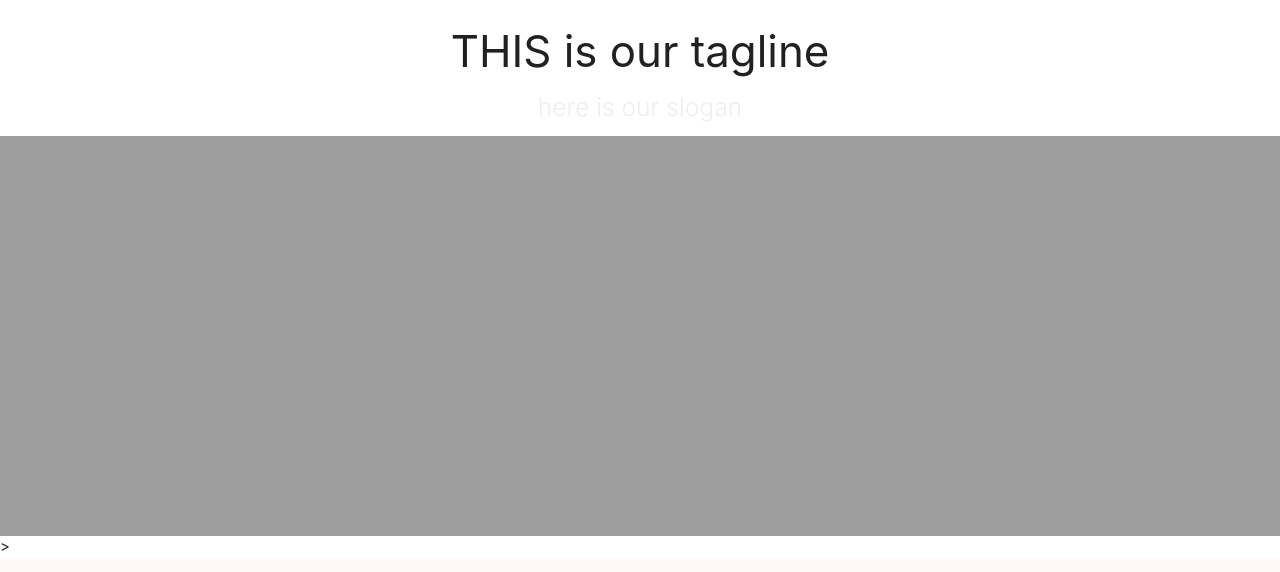
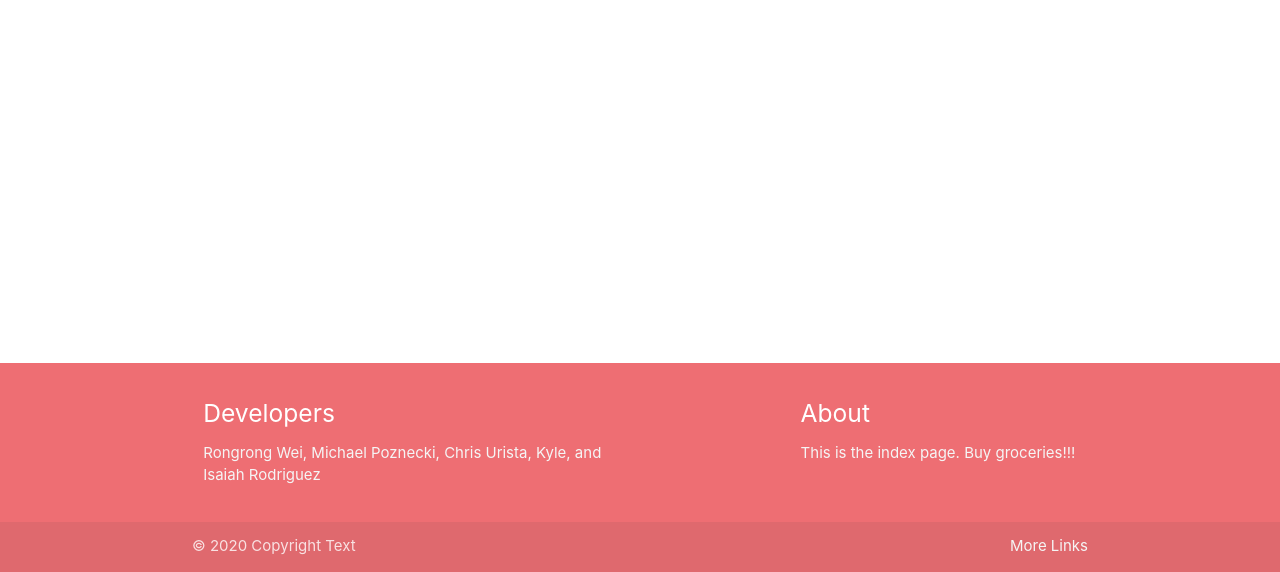
Before and after one commit to rongrongwei/grocery-site, a Django app: page / in a window 1280 px wide. Shown: the part 539-1111 px from the top of the page. Before the commit the page ends 1090 px from the top, so only its background shows below. Run offline with Django 3.2, Linux system fonts and the light colour scheme; some libraries are stand-ins or nearby versions.

Commit message:
did this work gui for login, index & search! extra stuff

```diff
--- a/grocerysite/grocerysite/templates/header.html
+++ b/grocerysite/grocerysite/templates/header.html
@@ -1,16 +1,12 @@
 
 <head>
+
       <!-- Compiled and minified CSS -->
     <link rel="stylesheet" href="https://cdnjs.cloudflare.com/ajax/libs/materialize/1.0.0/css/materialize.min.css">
 
     <!-- Compiled and minified JavaScript -->
     <script src="https://cdnjs.cloudflare.com/ajax/libs/materialize/1.0.0/js/materialize.min.js"></script>
-    <script>
-    var options={};
-  document.addEventListener('DOMContentLoaded', function() {
-    var elems = document.querySelectorAll('.carousel');
-    var instances = M.Carousel.init(elems, options);
-  });</script>
+
 
 
 </head>
@@ -18,6 +14,7 @@
 
 
 <body>
+  <script type="text/javascript" src="js/materialize.min.js"></script>
  <nav>
     <div class="nav-wrapper">
       <a href="/" class="brand-logo">GROCERY SITE</a>
@@ -29,6 +26,9 @@
     </div>
   </nav>
 
+
     {% block content %}
     {% endblock %}
+
+
 </body>
--- a/grocerysite/grocerysite/templates/index.html
+++ b/grocerysite/grocerysite/templates/index.html
@@ -2,15 +2,11 @@
 {% extends "header.html" %}
 {% block content %}
 
-        <p>This is the index page. Buy groceries!!!<br></p>
-
-
-
+ <script> $(document).ready(function(){
+    $('.carousel').carousel();
+  });
+ </script>
      <!-- SLIDER -->
-        <h1>SLIDER</h1>
-
-
-            <ul class ="slides">
               <li>
                   <img src="https://pngimg.com/uploads/pizza/pizza_PNG44026.png" alt="" class="responsive-img" alt="">
                   <div class="caption center-align">
@@ -18,50 +14,39 @@
                       <h5 class="light grey-text text-lighten-3"> here is our slogan</h5>
                   </div>
               </li>
-
-
             </ul>
         </div>
 
+ <div class="carousel">
+    <a class="carousel-item" href="#one!"><img src="https://lorempixel.com/250/250/nature/1"></a>
+    <a class="carousel-item" href="#two!"><img src="https://lorempixel.com/250/250/nature/2"></a>
+    <a class="carousel-item" href="#three!"><img src="https://lorempixel.com/250/250/nature/3"></a>
+    <a class="carousel-item" href="#four!"><img src="https://lorempixel.com/250/250/nature/4"></a>
+    <a class="carousel-item" href="#five!"><img src="https://lorempixel.com/250/250/nature/5"></a>
+  </div>
 
+        <!-- footer wouldve added to all pages but still figuring stuff out-->
+    <footer class="page-footer">
+          <div class="container">
+            <div class="row">
+              <div class="col l6 s12">
+                <h5 class="white-text">Developers</h5>
+                <p class="grey-text text-lighten-4">Rongrong Wei, Michael Poznecki, Chris Urista, Kyle, and Isaiah Rodriguez</p>
+              </div>
+              <div class="col l4 offset-l2 s12">
+                <h5 class="white-text">About</h5>
+                <ul>
+                    <p class="grey-text text-lighten-4">This is the index page. Buy groceries!!!</p>
 
-<div class="slider">
-    <ul class="slides">
-  <li>
-    <img src="http://lorempixel.com/580/250/nature/1"> <!-- random image -->
-    <div class="caption center-align">
-      <h3>This is our big Tagline!</h3>
-      <h5 class="light grey-text text-lighten-3">Here's our small slogan.</h5>
-    </div>
-  </li>
-  <li>
-    <img src="http://lorempixel.com/580/250/nature/2"> <!-- random image -->
-    <div class="caption left-align">
-      <h3>Left Aligned Caption</h3>
-      <h5 class="light grey-text text-lighten-3">Here's our small slogan.</h5>
-    </div>
-  </li>
-  <li>
-    <img src="http://lorempixel.com/580/250/nature/3"> <!-- random image -->
-    <div class="caption right-align">
-      <h3>Right Aligned Caption</h3>
-      <h5 class="light grey-text text-lighten-3">Here's our small slogan.</h5>
-    </div>
-  </li>
-  <li>
-    <img src="http://lorempixel.com/580/250/nature/4"> <!-- random image -->
-    <div class="caption center-align">
-      <h3>This is our big Tagline!</h3>
-      <h5 class="light grey-text text-lighten-3">Here's our small slogan.</h5>
-    </div>
-  </li>
-</ul>
-</div>>
-
-        <!--
-        LINKS:
-        <li><a href="/search">search</a></li>
-        <li><a href="/login">login</a></li>
-        -->
-
+                </ul>
+              </div>
+            </div>
+          </div>
+          <div class="footer-copyright">
+            <div class="container">
+            © 2020 Copyright Text
+            <a class="grey-text text-lighten-4 right" href="#!">More Links</a>
+            </div>
+          </div>
+        </footer>
 {% endblock %}
--- a/grocerysite/grocerysite/templates/login.html
+++ b/grocerysite/grocerysite/templates/login.html
@@ -11,4 +11,6 @@
              <input type="submit" name="submit" value="Log In"/>
         </div>
     </ul>
+
+
 {% endblock %}
```
